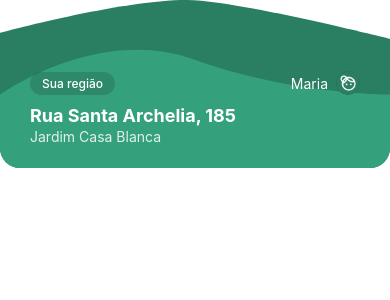
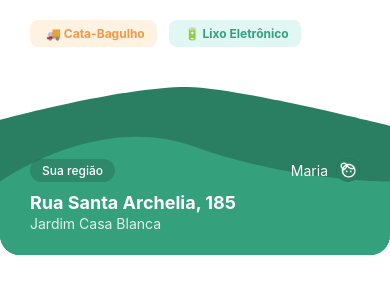
Before and after one commit to Senai-MarIA/MarIA.Mobile, a React Native app: screen / in a window 390 px wide. Shown: the top 300 px of the page. Built offline with nearby package versions, Linux system fonts and the light colour scheme.

Commit message:
feat: collec types

```diff
--- a/src/pages/NavigationMap/index.jsx
+++ b/src/pages/NavigationMap/index.jsx
@@ -2,6 +2,13 @@ import React from 'react';
 import { Path } from 'react-native-svg';
 import { Image } from 'react-native';
 import {
+  PanelWrapper,
+  MiddleContainer,
+  TagsRow,
+  TagCataBagulho,
+  TagCataBagulhoText,
+  TagLixoEletronico,
+  TagLixoEletronicoText,
   GreenFooterContainer,
   DarkWaveBottomWrapper,
   DarkGreenBottomSvg,
@@ -19,13 +26,30 @@ import {
 
 export default function BottomPanel() {
   return (
+    <PanelWrapper>
+
+
+      <MiddleContainer>
+        <TagsRow>
+          <TagCataBagulho>
+            <TagCataBagulhoText>🚚 Cata-Bagulho</TagCataBagulhoText>
+          </TagCataBagulho>
+
+          <TagLixoEletronico>
+            <TagLixoEletronicoText>🔋 Lixo Eletrônico</TagLixoEletronicoText>
+          </TagLixoEletronico>
+        </TagsRow>
+
+
+      </MiddleContainer>
+
+
       <GreenFooterContainer>
         <DarkWaveBottomWrapper>
           <DarkGreenBottomSvg>
             <Path d="M430 183.664L0 183.664V32.789C0 32.789 155 -5.3598 222 0.640198C289 6.6402 430 38.804 430 38.804V183.664Z" fill="#2A7F62" />
           </DarkGreenBottomSvg>
         </DarkWaveBottomWrapper>
-
 
         <LightWaveBottomWrapper>
           <LightGreenBottomSvg>
@@ -44,7 +68,6 @@ export default function BottomPanel() {
 
             <UserInfoRow>
               <UserName>Maria</UserName>
-
               <Image
                 source={require('../../assets/MarIa.png')}
                 style={{ width: 24, height: 24, borderRadius: 12 }}
@@ -55,7 +78,8 @@ export default function BottomPanel() {
           <AddressTitle>Rua Santa Archelia, 185</AddressTitle>
           <AddressSubtitle>Jardim Casa Blanca</AddressSubtitle>
         </FooterContent>
+      </GreenFooterContainer>
 
-    </GreenFooterContainer>
+    </PanelWrapper>
   );
 }
--- a/src/pages/NavigationMap/styles.js
+++ b/src/pages/NavigationMap/styles.js
@@ -3,6 +3,59 @@ import Svg, { Path } from 'react-native-svg';
 import { Dimensions } from 'react-native';
 
 const { width } = Dimensions.get('window');
+
+
+export const PanelWrapper = styled.View`
+  width: 100%;
+  background-color: #FFFFFF;
+  border-top-left-radius: 20px;
+  border-top-right-radius: 20px;
+`;
+
+export const MiddleContainer = styled.View`
+  background-color: #FFFFFF;
+  padding: 20px 30px;
+  width: 100%;
+  z-index: 1;
+`;
+
+
+export const TagsRow = styled.View`
+  flex-direction: row;
+  align-items: center;
+  margin-bottom: 20px;
+`;
+
+export const TagCataBagulho = styled.TouchableOpacity`
+  background-color: #FFF2E0;
+  flex-direction: row;
+  align-items: center;
+  padding: 6px 12px;
+  border-radius: 8px;
+  margin-right: 12px;
+`;
+
+export const TagCataBagulhoText = styled.Text`
+  color: #F2994A;
+  font-size: 12px;
+  font-weight: bold;
+  margin-left: 4px;
+`;
+
+export const TagLixoEletronico = styled.TouchableOpacity`
+  background-color: #E0F7F4;
+  flex-direction: row;
+  align-items: center;
+  padding: 6px 12px;
+  border-radius: 8px;
+`;
+
+export const TagLixoEletronicoText = styled.Text`
+  color: #35A17C;
+  font-size: 12px;
+  font-weight: bold;
+  margin-left: 4px;
+`;
 
 export const GreenFooterContainer = styled.View`
   width: 100%;
@@ -36,6 +89,7 @@ export const LightWaveBottomWrapper = styled.View`
   left: 0;
   right: 0;
   z-index: 1;
+
 `;
 
 export const LightGreenBottomSvg = styled(Svg).attrs({
```
Also changed, not shown: src/assets/CataBagulho.png (added). Lines whose indentation alone changed are shown as unchanged.
